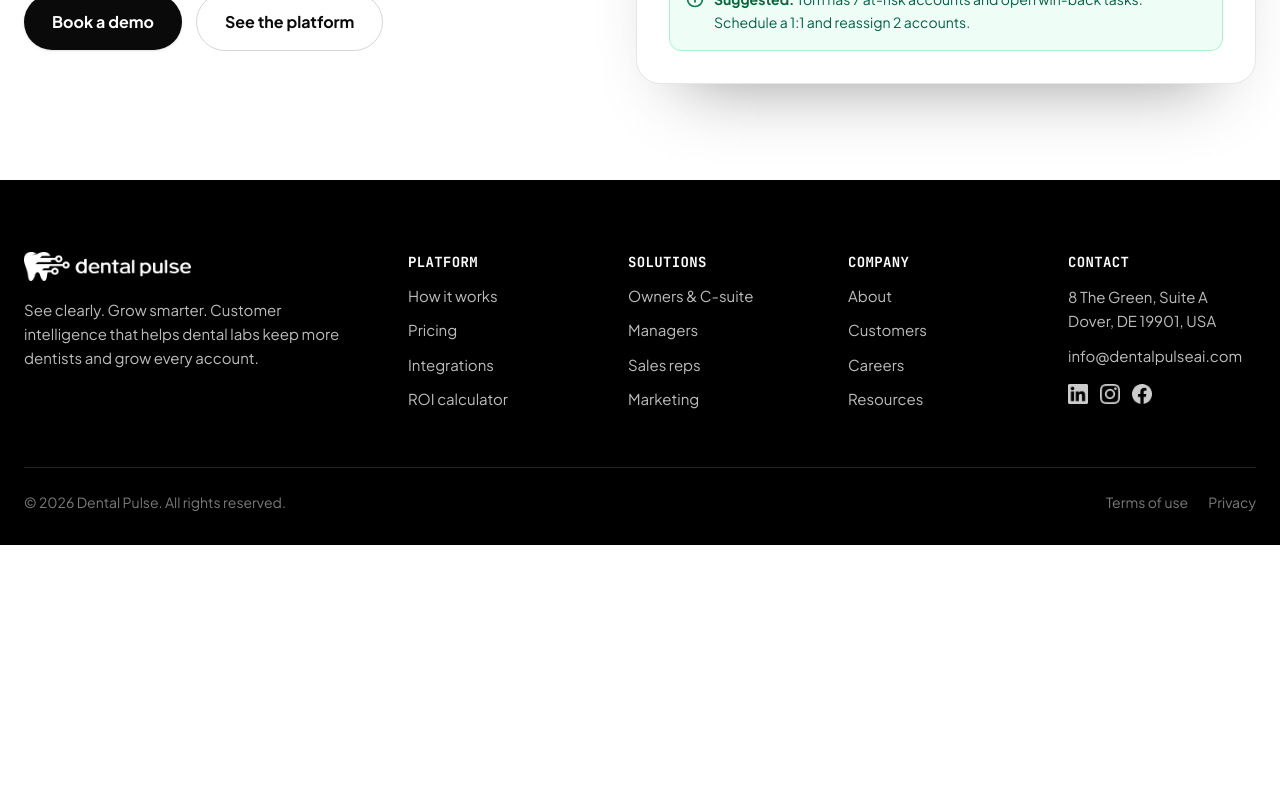
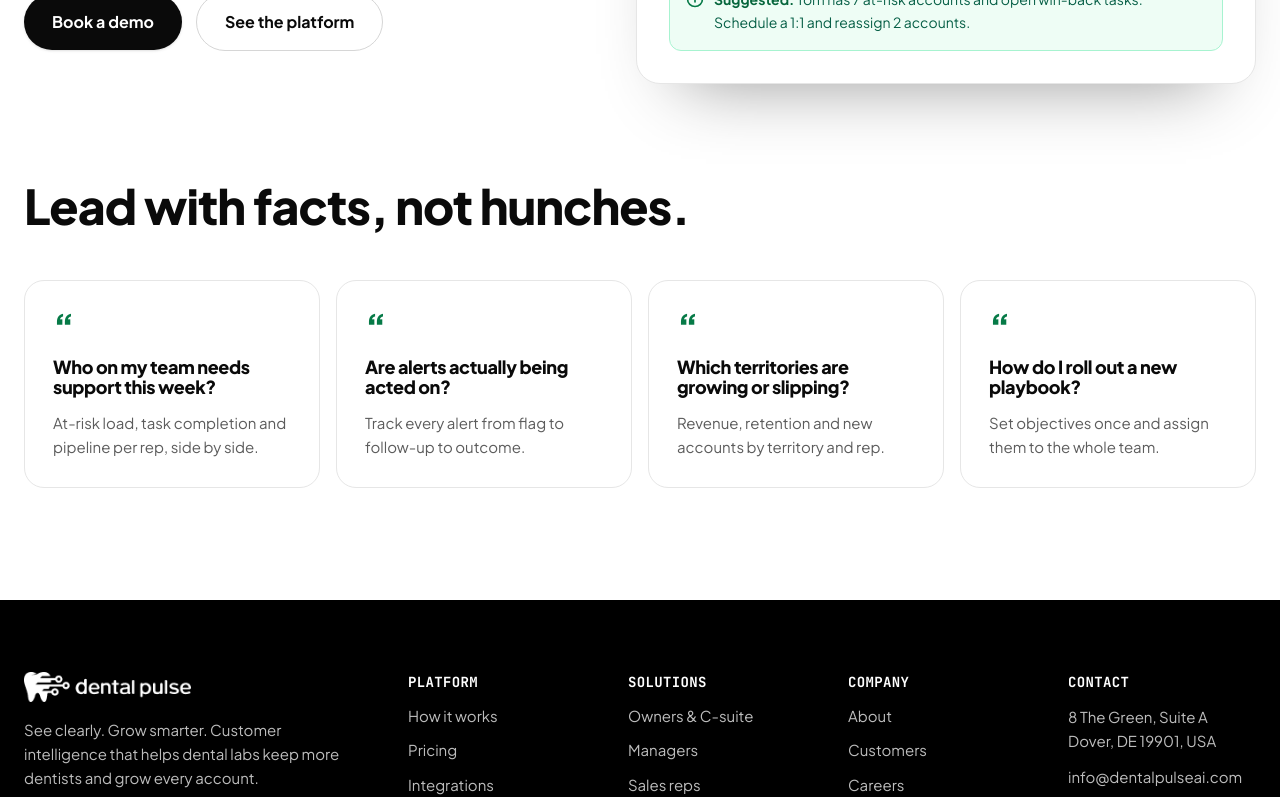
Before and after one commit to dentalPulse/dentalpulse-website, a Next.js app: page /solutions/managers in a window 1280 px wide. Shown: the part 620-1417 px from the top of the page. Before the commit the page ends 1165 px from the top, so only its background shows below. Built offline with nearby package versions, Linux system fonts and the light colour scheme.

Commit message:
feat(solutions): implement Phase 3 Managers Questions Grid (Lead with facts, not hunches)

```diff
--- a/src/app/solutions/managers/page.tsx
+++ b/src/app/solutions/managers/page.tsx
@@ -3,6 +3,7 @@ import { Header } from '@/components/layout/Header';
 import { Footer } from '@/components/layout/Footer';
 import { SolutionsRoleNav } from '@/components/solutions/SolutionsRoleNav';
 import { ManagersHero } from '@/components/solutions/managers/ManagersHero';
+import { ManagersQuestionsSection } from '@/components/solutions/managers/ManagersQuestionsSection';
 
 export const metadata: Metadata = {
   title: 'Solutions for Sales & CS Managers | DentalPulse',
@@ -23,6 +24,7 @@ export default function ManagersPage() {
       <div className="flex-1 w-full flex flex-col">
         <SolutionsRoleNav activeRole="managers" />
         <ManagersHero />
+        <ManagersQuestionsSection />
       </div>
       <Footer />
     </main>
--- /dev/null
+++ b/src/components/solutions/managers/ManagersQuestionsSection.tsx
@@ -0,0 +1,56 @@
+import React from 'react';
+
+export function ManagersQuestionsSection() {
+  const questions = [
+    {
+      question: 'Who on my team needs support this week?',
+      description: 'At-risk load, task completion and pipeline per rep, side by side.',
+    },
+    {
+      question: 'Are alerts actually being acted on?',
+      description: 'Track every alert from flag to follow-up to outcome.',
+    },
+    {
+      question: 'Which territories are growing or slipping?',
+      description: 'Revenue, retention and new accounts by territory and rep.',
+    },
+    {
+      question: 'How do I roll out a new playbook?',
+      description: 'Set objectives once and assign them to the whole team.',
+    },
+  ];
+
+  return (
+    <section className="w-full bg-white pb-20 sm:pb-28 px-6">
+      <div className="max-w-[1240px] mx-auto">
+        <h2 className="m-0 text-[32px] sm:text-[42px] lg:text-[48px] font-extrabold leading-[1.08] tracking-[-0.03em] text-[#0A0A0A] max-w-[720px]">
+          Lead with facts, not hunches.
+        </h2>
+
+        <div className="grid grid-cols-1 sm:grid-cols-2 lg:grid-cols-4 gap-4 mt-10 sm:mt-12">
+          {questions.map((item) => (
+            <div
+              key={item.question}
+              className="bg-white border border-[#E6E6E6] hover:border-[#D1D5DB] hover:shadow-[0_12px_30px_-15px_rgba(0,0,0,0.1)] transition-all rounded-[20px] p-7 flex flex-col justify-between"
+            >
+              <div>
+                <div
+                  className="text-[36px] font-extrabold text-[#067A47] leading-none mb-3 select-none"
+                  aria-hidden="true"
+                >
+                  “
+                </div>
+                <h3 className="m-0 text-[17px] sm:text-[18px] font-extrabold leading-[1.4] text-[#0A0A0A]">
+                  {item.question}
+                </h3>
+              </div>
+              <p className="m-0 mt-3.5 text-[14px] sm:text-[15px] leading-[1.6] text-[#5C5C5C]">
+                {item.description}
+              </p>
+            </div>
+          ))}
+        </div>
+      </div>
+    </section>
+  );
+}
```
